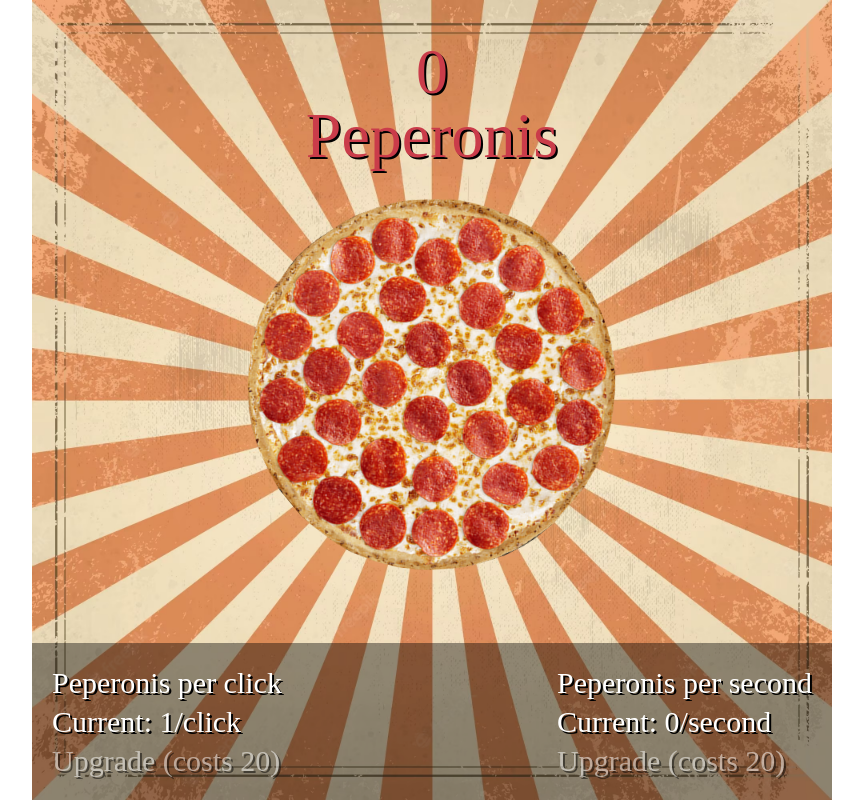
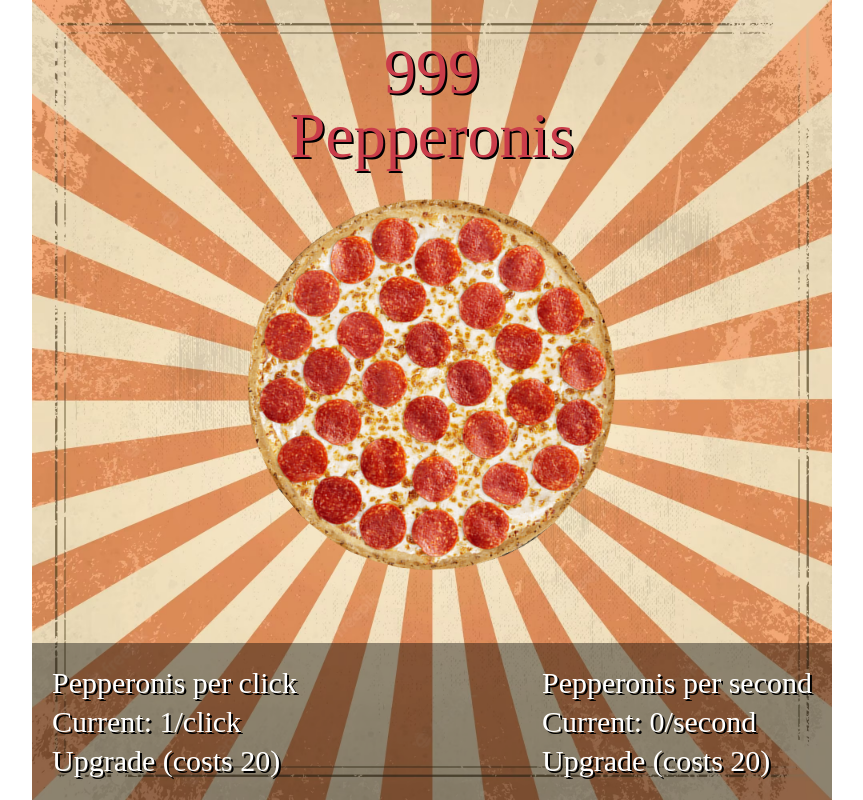
Before and after one commit to jorge-armando/college-work-clicker-game, a plain HTML site: page index.html in a window 1280 px wide. Both pictures are taken after a click on the button "Start". Shown: the whole page, without its empty margins (208-1071 px from the left). Drawn offline with Linux system fonts and the light colour scheme; a web font is replaced by a local one.

Commit message:
Fix pepperoni word typo

```diff
--- a/index.html
+++ b/index.html
@@ -4,7 +4,7 @@
     <meta charset="UTF-8" />
     <meta http-equiv="X-UA-Compatible" content="IE=edge" />
     <meta name="viewport" content="width=device-width, initial-scale=1.0" />
-    <title>Javascript</title>
+    <title>Pepperoni Pizza</title>
     <link rel="stylesheet" href="./styles/fonts.css" />
     <link rel="stylesheet" href="./styles/global.css" />
     <link rel="stylesheet" href="./styles/index.css" />
@@ -21,28 +21,28 @@
 
     <div id="game">
       <div id="game-start-screen">
-        <p id="game-title">Peperoni Pizza</p>
+        <p id="game-title">Pepperoni Pizza</p>
         <button id="start-game-button">Start</button>
       </div>
 
       <div id="game-screen">
         <div id="points-container">
           <p id="points"></p>
-          <p>Peperonis</p>
+          <p>Pepperonis</p>
         </div>
         <button id="click-button">
           <img src="./images/pizza.png" />
         </button>
         <div id="upgrade-area">
           <div>
-            <p>Peperonis per click</p>
+            <p>Pepperonis per click</p>
             <p>Current: <span id="perClick-current-value">0</span>/click</p>
             <button id="perClick-upgrade-button" disabled>
               Upgrade (costs <span id="perClick-nextupgrade-costs">0</span>)
             </button>
           </div>
           <div>
-            <p>Peperonis per second</p>
+            <p>Pepperonis per second</p>
             <p>Current: <span id="perSecond-current-value">0</span>/second</p>
             <button id="perSecond-upgrade-button" disabled>
               Upgrade (costs <span id="perSecond-nextupgrade-costs">0</span>)
--- a/index.js
+++ b/index.js
@@ -1,5 +1,5 @@
 class Game {
-  currentPoints = 0;
+  currentPoints = 999;
   pointsPerClick = 1;
   autoPointsPerSec = 0;
 
```
